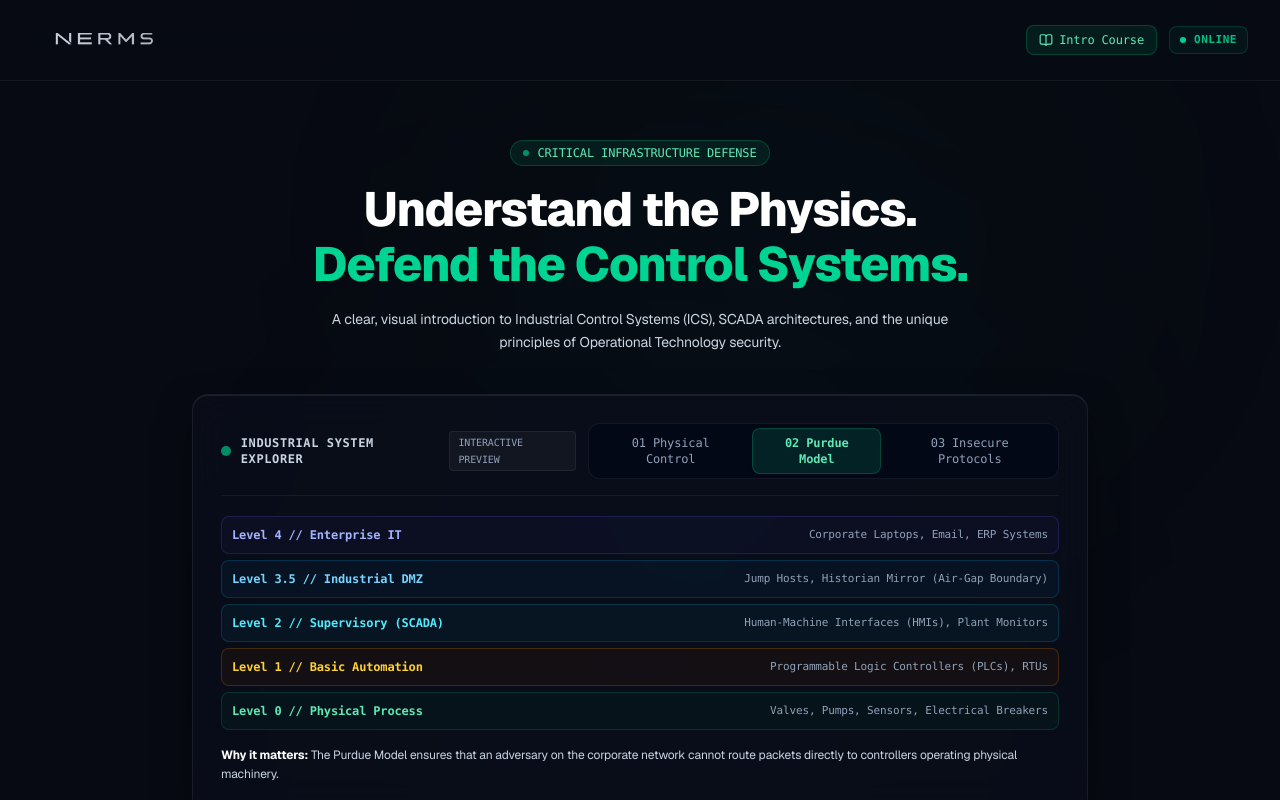
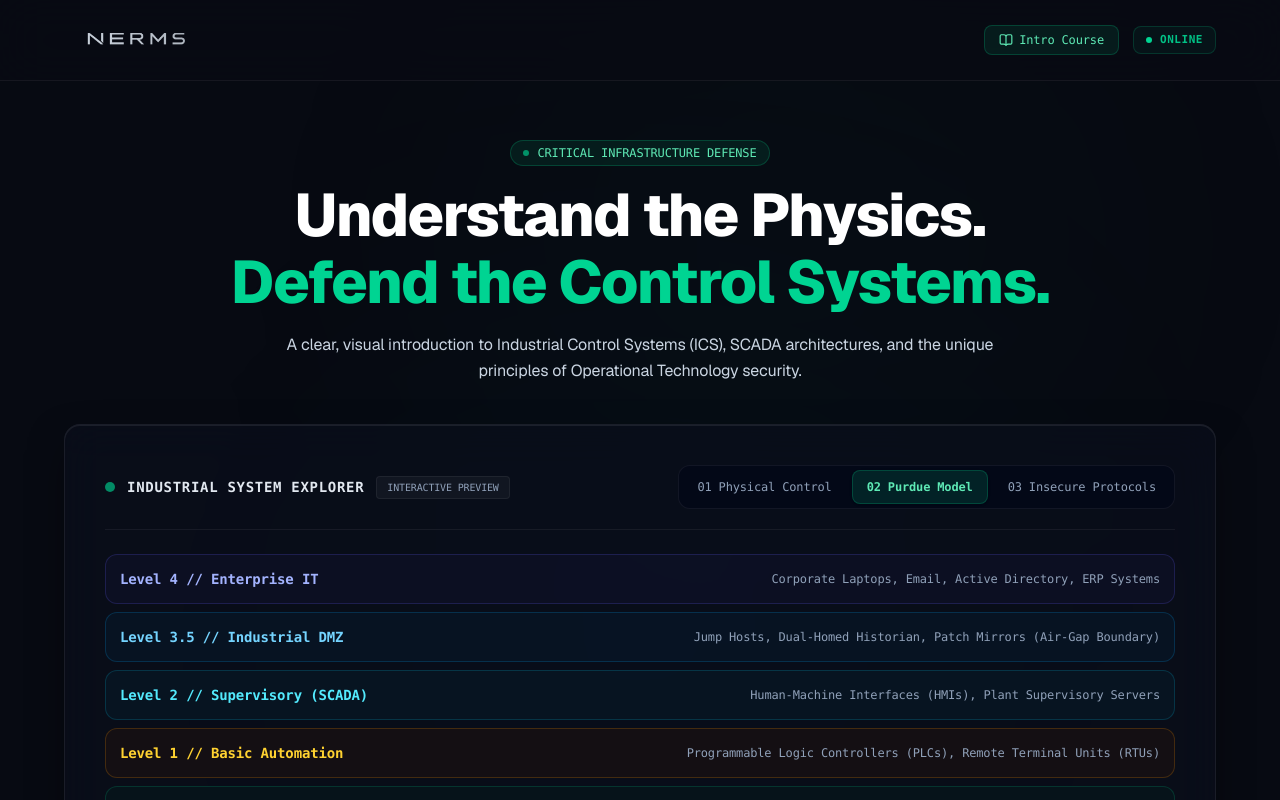
Before and after one commit to Nuranss/NERMS-learning-platform, a Next.js app: page / in a window 1280 px wide. Both pictures are taken after a click on the button "02 Purdue Model". Shown: the top 800 px of the page. Built offline with nearby package versions, Linux system fonts and the light colour scheme.

Commit message:
style: stretch navbar, presentation showcase, and all courses section to eliminate empty side gaps

```diff
--- a/src/app/page.tsx
+++ b/src/app/page.tsx
@@ -11,27 +11,27 @@ export default function HomePage() {
     <div className="flex flex-col min-h-screen w-full">
       <Navbar />
 
-      <main className="flex-1 w-full max-w-7xl mx-auto px-4 sm:px-6 lg:px-10 pt-10 sm:pt-14 pb-24 flex flex-col items-center">
-        {/* Hero Header */}
-        <section className="text-center max-w-3xl mx-auto mb-10">
+      <main className="flex-1 w-full max-w-[1600px] mx-auto px-6 sm:px-10 lg:px-16 pt-10 sm:pt-14 pb-24 flex flex-col items-center">
+        {/* Hero Header - Widescreen stretch */}
+        <section className="text-center max-w-4xl mx-auto mb-10">
           <div className="inline-flex items-center gap-2 px-3 py-1 rounded-full bg-emerald-500/10 border border-emerald-500/25 text-emerald-300 text-xs font-mono font-medium mb-4">
             <span className="w-1.5 h-1.5 rounded-full bg-emerald-400 animate-pulse" />
             <span>CRITICAL INFRASTRUCTURE DEFENSE</span>
           </div>
 
-          <h1 className="text-3xl sm:text-5xl font-extrabold text-white tracking-tight leading-[1.15] mb-4">
+          <h1 className="text-3xl sm:text-5xl lg:text-6xl font-extrabold text-white tracking-tight leading-[1.12] mb-4">
             Understand the Physics. <br />
             <span className="text-emerald-400">Defend the Control Systems.</span>
           </h1>
 
-          <p className="text-xs sm:text-sm text-slate-300 leading-relaxed max-w-2xl mx-auto">
+          <p className="text-xs sm:text-base text-slate-300 leading-relaxed max-w-3xl mx-auto">
             A clear, visual introduction to Industrial Control Systems (ICS), SCADA architectures,
             and the unique principles of Operational Technology security.
           </p>
         </section>
 
-        {/* Center Presentation Showcase */}
-        <section className="w-full mb-8">
+        {/* Center Presentation Showcase - Stretched to 1400px+ */}
+        <section className="w-full mb-10">
           <PresentationShowcase />
         </section>
 
@@ -39,15 +39,15 @@ export default function HomePage() {
         <section className="flex flex-col items-center text-center space-y-4 mb-20">
           <Link
             href="/rooms/intro-to-ics"
-            className="group px-7 py-3.5 rounded-xl font-semibold text-sm sm:text-base bg-emerald-600 hover:bg-emerald-500 text-white shadow-lg shadow-emerald-950/40 active:scale-[0.98] transition-all flex items-center gap-2.5 border border-emerald-400/20"
+            className="group px-8 py-4 rounded-xl font-semibold text-sm sm:text-base bg-emerald-600 hover:bg-emerald-500 text-white shadow-lg shadow-emerald-950/40 active:scale-[0.98] transition-all flex items-center gap-2.5 border border-emerald-400/20"
           >
-            <BookOpen className="w-4 h-4" />
+            <BookOpen className="w-5 h-5" />
             <span>Enter Course: Introduction to ICS</span>
-            <ArrowRight className="w-4 h-4 transition-transform group-hover:translate-x-1" />
+            <ArrowRight className="w-5 h-5 transition-transform group-hover:translate-x-1" />
           </Link>
 
           {/* Clean Course Feature Chips */}
-          <div className="flex flex-wrap items-center justify-center gap-3 pt-2 text-[11px] sm:text-xs text-slate-400 font-mono">
+          <div className="flex flex-wrap items-center justify-center gap-3.5 pt-2 text-xs text-slate-400 font-mono">
             <span className="flex items-center gap-1.5">
               <CheckCircle2 className="w-3.5 h-3.5 text-emerald-400" />
               5 Foundational Modules
@@ -70,8 +70,8 @@ export default function HomePage() {
           </div>
         </section>
 
-        {/* All Courses Segment */}
-        <section className="w-full max-w-4xl border-t border-white/[0.08] pt-14">
+        {/* All Courses Segment - Stretched to match presentation showcase */}
+        <section className="w-full max-w-6xl xl:max-w-7xl border-t border-white/[0.08] pt-14">
           <div className="flex flex-col sm:flex-row sm:items-end justify-between gap-3 mb-8">
             <div>
               <div className="flex items-center gap-2 text-xs font-mono text-emerald-400 mb-1">
@@ -86,7 +86,7 @@ export default function HomePage() {
               </p>
             </div>
 
-            <span className="text-xs font-mono text-slate-500 bg-white/[0.04] border border-white/[0.06] px-3 py-1 rounded-lg">
+            <span className="text-xs font-mono text-slate-400 bg-white/[0.04] border border-white/[0.06] px-3 py-1.5 rounded-lg">
               Showing {COURSES_CATALOG.length} Course
             </span>
           </div>
--- a/src/components/home/PresentationShowcase.tsx
+++ b/src/components/home/PresentationShowcase.tsx
@@ -18,25 +18,25 @@ export function PresentationShowcase() {
   }, []);
 
   return (
-    <div className="w-full max-w-4xl mx-auto nerms-glass-panel rounded-2xl p-5 sm:p-7 shadow-2xl relative overflow-hidden transition-all duration-300">
+    <div className="w-full max-w-6xl xl:max-w-7xl mx-auto nerms-glass-panel rounded-2xl p-6 sm:p-8 lg:p-10 shadow-2xl relative overflow-hidden transition-all duration-300">
       {/* Presentation Showcase Header & Concept Selector */}
-      <div className="flex flex-col sm:flex-row sm:items-center justify-between gap-3 pb-4 mb-5 border-b border-white/[0.06]">
-        <div className="flex items-center gap-2.5">
+      <div className="flex flex-col sm:flex-row sm:items-center justify-between gap-4 pb-5 mb-6 border-b border-white/[0.06]">
+        <div className="flex items-center gap-3">
           <div className="w-2.5 h-2.5 rounded-full bg-emerald-400 animate-pulse" />
-          <span className="text-xs font-mono font-semibold tracking-wider text-slate-300 uppercase">
+          <span className="text-xs sm:text-sm font-mono font-semibold tracking-wider text-slate-200 uppercase">
             INDUSTRIAL SYSTEM EXPLORER
           </span>
-          <span className="text-[10px] font-mono px-2 py-0.5 rounded bg-white/[0.04] text-slate-400 border border-white/[0.06] hidden sm:inline">
+          <span className="text-[10px] font-mono px-2.5 py-0.5 rounded bg-white/[0.04] text-slate-400 border border-white/[0.06] hidden sm:inline">
             INTERACTIVE PREVIEW
           </span>
         </div>
 
         {/* Mode Selector Tabs */}
-        <div className="flex items-center gap-1 p-1 rounded-xl bg-slate-950/60 border border-white/[0.06] text-xs font-mono">
+        <div className="flex items-center gap-1.5 p-1 rounded-xl bg-slate-950/60 border border-white/[0.06] text-xs font-mono">
           <button
             type="button"
             onClick={() => setActiveTab("physical")}
-            className={`px-3 py-1.5 rounded-lg transition-all ${
+            className={`px-3.5 py-2 rounded-lg transition-all ${
               activeTab === "physical"
                 ? "bg-emerald-500/15 text-emerald-300 font-semibold border border-emerald-500/25 shadow-sm"
                 : "text-slate-400 hover:text-slate-200"
@@ -47,7 +47,7 @@ export function PresentationShowcase() {
           <button
             type="button"
             onClick={() => setActiveTab("purdue")}
-            className={`px-3 py-1.5 rounded-lg transition-all ${
+            className={`px-3.5 py-2 rounded-lg transition-all ${
               activeTab === "purdue"
                 ? "bg-emerald-500/15 text-emerald-300 font-semibold border border-emerald-500/25 shadow-sm"
                 : "text-slate-400 hover:text-slate-200"
@@ -58,7 +58,7 @@ export function PresentationShowcase() {
           <button
             type="button"
             onClick={() => setActiveTab("protocols")}
-            className={`px-3 py-1.5 rounded-lg transition-all ${
+            className={`px-3.5 py-2 rounded-lg transition-all ${
               activeTab === "protocols"
                 ? "bg-emerald-500/15 text-emerald-300 font-semibold border border-emerald-500/25 shadow-sm"
                 : "text-slate-400 hover:text-slate-200"
@@ -69,60 +69,60 @@ export function PresentationShowcase() {
         </div>
       </div>
 
-      {/* Slide 1: Physical Process Preview */}
+      {/* Slide 1: Physical Process Preview (Expanded to wide layout) */}
       {activeTab === "physical" && (
-        <div className="space-y-4 animate-in fade-in duration-200">
-          <div className="grid grid-cols-1 md:grid-cols-3 gap-3">
+        <div className="space-y-6 animate-in fade-in duration-200">
+          <div className="grid grid-cols-1 md:grid-cols-3 gap-4 lg:gap-6">
             {/* Live Telemetry Card 1 */}
-            <div className="p-4 rounded-xl bg-slate-950/40 border border-white/[0.06] flex items-center justify-between">
+            <div className="p-5 sm:p-6 rounded-xl bg-slate-950/50 border border-white/[0.06] flex items-center justify-between">
               <div>
-                <span className="text-[10px] font-mono text-slate-400 block">GENERATOR ROTOR SPEED</span>
-                <span className="text-xl font-mono font-bold text-emerald-400 tracking-tight">
+                <span className="text-xs font-mono text-slate-400 block mb-1">GENERATOR ROTOR SPEED</span>
+                <span className="text-2xl sm:text-3xl font-mono font-bold text-emerald-400 tracking-tight">
                   {rpm} <span className="text-xs text-slate-400 font-normal">RPM</span>
                 </span>
-                <span className="text-[10px] font-mono text-emerald-400/80 block mt-0.5">
+                <span className="text-xs font-mono text-emerald-400/80 block mt-1">
                   50.0 Hz Nominal Frequency
                 </span>
               </div>
-              <div className="w-10 h-10 rounded-xl bg-emerald-500/10 border border-emerald-500/20 flex items-center justify-center text-emerald-400">
-                <RotateCw className="w-5 h-5 animate-spin" style={{ animationDuration: "6s" }} />
+              <div className="w-12 h-12 rounded-xl bg-emerald-500/10 border border-emerald-500/20 flex items-center justify-center text-emerald-400 shrink-0">
+                <RotateCw className="w-6 h-6 animate-spin" style={{ animationDuration: "6s" }} />
               </div>
             </div>
 
             {/* Live Telemetry Card 2 */}
-            <div className="p-4 rounded-xl bg-slate-950/40 border border-white/[0.06] flex items-center justify-between">
+            <div className="p-5 sm:p-6 rounded-xl bg-slate-950/50 border border-white/[0.06] flex items-center justify-between">
               <div>
-                <span className="text-[10px] font-mono text-slate-400 block">HYDROSTATIC PRESSURE</span>
-                <span className="text-xl font-mono font-bold text-slate-100 tracking-tight">
+                <span className="text-xs font-mono text-slate-400 block mb-1">HYDROSTATIC PRESSURE</span>
+                <span className="text-2xl sm:text-3xl font-mono font-bold text-slate-100 tracking-tight">
                   {psi} <span className="text-xs text-slate-400 font-normal">PSI</span>
                 </span>
-                <span className="text-[10px] font-mono text-slate-400 block mt-0.5">
+                <span className="text-xs font-mono text-slate-400 block mt-1">
                   Operating Range: 40-60 PSI
                 </span>
               </div>
-              <div className="w-10 h-10 rounded-xl bg-cyan-500/10 border border-cyan-500/20 flex items-center justify-center text-cyan-400">
-                <Activity className="w-5 h-5" />
+              <div className="w-12 h-12 rounded-xl bg-cyan-500/10 border border-cyan-500/20 flex items-center justify-center text-cyan-400 shrink-0">
+                <Activity className="w-6 h-6" />
               </div>
             </div>
 
             {/* Live Telemetry Card 3 */}
-            <div className="p-4 rounded-xl bg-slate-950/40 border border-white/[0.06] flex items-center justify-between">
+            <div className="p-5 sm:p-6 rounded-xl bg-slate-950/50 border border-white/[0.06] flex items-center justify-between">
               <div>
-                <span className="text-[10px] font-mono text-slate-400 block">SAFETY INTERLOCK (SIS)</span>
-                <span className="text-sm font-mono font-bold text-emerald-400 tracking-tight block mt-1">
+                <span className="text-xs font-mono text-slate-400 block mb-1">SAFETY INTERLOCK (SIS)</span>
+                <span className="text-base sm:text-lg font-mono font-bold text-emerald-400 tracking-tight block mt-1">
                   ARMED // HEALTHY
                 </span>
-                <span className="text-[10px] font-mono text-slate-400 block mt-0.5">
+                <span className="text-xs font-mono text-slate-400 block mt-1">
                   Fail-Safe Circuit: Online
                 </span>
               </div>
-              <div className="w-10 h-10 rounded-xl bg-emerald-500/10 border border-emerald-500/20 flex items-center justify-center text-emerald-400">
-                <CheckCircle2 className="w-5 h-5" />
+              <div className="w-12 h-12 rounded-xl bg-emerald-500/10 border border-emerald-500/20 flex items-center justify-center text-emerald-400 shrink-0">
+                <CheckCircle2 className="w-6 h-6" />
               </div>
             </div>
           </div>
 
-          <p className="text-xs text-slate-300 leading-relaxed pt-1">
+          <p className="text-xs sm:text-sm text-slate-300 leading-relaxed pt-2">
             <strong className="text-white">Why it matters:</strong> Unlike corporate IT where an attack leaks data,
             an attack on an industrial PLC directly alters physical velocity, heat, and pressure. A single modified setpoint
             can over-spin a centrifuge or rupture a chemical valve.
@@ -132,31 +132,31 @@ export function PresentationShowcase() {
 
       {/* Slide 2: Purdue Model Architecture Preview */}
       {activeTab === "purdue" && (
-        <div className="space-y-3 animate-in fade-in duration-200">
-          <div className="space-y-1.5 font-mono text-xs">
-            <div className="p-2.5 rounded-lg bg-indigo-950/20 border border-indigo-500/20 flex items-center justify-between">
+        <div className="space-y-4 animate-in fade-in duration-200">
+          <div className="space-y-2 font-mono text-xs sm:text-sm">
+            <div className="p-3 sm:p-3.5 rounded-xl bg-indigo-950/20 border border-indigo-500/20 flex flex-col sm:flex-row sm:items-center justify-between gap-1">
               <span className="text-indigo-300 font-bold">Level 4 // Enterprise IT</span>
-              <span className="text-slate-400 text-[11px]">Corporate Laptops, Email, ERP Systems</span>
+              <span className="text-slate-400 text-xs">Corporate Laptops, Email, Active Directory, ERP Systems</span>
             </div>
-            <div className="p-2.5 rounded-lg bg-sky-950/20 border border-sky-500/20 flex items-center justify-between">
+            <div className="p-3 sm:p-3.5 rounded-xl bg-sky-950/20 border border-sky-500/20 flex flex-col sm:flex-row sm:items-center justify-between gap-1">
               <span className="text-sky-300 font-bold">Level 3.5 // Industrial DMZ</span>
-              <span className="text-slate-400 text-[11px]">Jump Hosts, Historian Mirror (Air-Gap Boundary)</span>
+              <span className="text-slate-400 text-xs">Jump Hosts, Dual-Homed Historian, Patch Mirrors (Air-Gap Boundary)</span>
             </div>
-            <div className="p-2.5 rounded-lg bg-cyan-950/20 border border-cyan-500/20 flex items-center justify-between">
+            <div className="p-3 sm:p-3.5 rounded-xl bg-cyan-950/20 border border-cyan-500/20 flex flex-col sm:flex-row sm:items-center justify-between gap-1">
               <span className="text-cyan-300 font-bold">Level 2 // Supervisory (SCADA)</span>
-              <span className="text-slate-400 text-[11px]">Human-Machine Interfaces (HMIs), Plant Monitors</span>
+              <span className="text-slate-400 text-xs">Human-Machine Interfaces (HMIs), Plant Supervisory Servers</span>
             </div>
-            <div className="p-2.5 rounded-lg bg-amber-950/20 border border-amber-500/20 flex items-center justify-between">
+            <div className="p-3 sm:p-3.5 rounded-xl bg-amber-950/20 border border-amber-500/20 flex flex-col sm:flex-row sm:items-center justify-between gap-1">
               <span className="text-amber-300 font-bold">Level 1 // Basic Automation</span>
-              <span className="text-slate-400 text-[11px]">Programmable Logic Controllers (PLCs), RTUs</span>
+              <span className="text-slate-400 text-xs">Programmable Logic Controllers (PLCs), Remote Terminal Units (RTUs)</span>
             </div>
-            <div className="p-2.5 rounded-lg bg-emerald-950/20 border border-emerald-500/20 flex items-center justify-between">
+            <div className="p-3 sm:p-3.5 rounded-xl bg-emerald-950/20 border border-emerald-500/20 flex flex-col sm:flex-row sm:items-center justify-between gap-1">
               <span className="text-emerald-300 font-bold">Level 0 // Physical Process</span>
-              <span className="text-slate-400 text-[11px]">Valves, Pumps, Sensors, Electrical Breakers</span>
+              <span className="text-slate-400 text-xs">Physical Actuators, Valves, Pumps, Sensors, High-Voltage Breakers</span>
             </div>
           </div>
 
-          <p className="text-xs text-slate-300 leading-relaxed pt-1">
+          <p className="text-xs sm:text-sm text-slate-300 leading-relaxed pt-2">
             <strong className="text-white">Why it matters:</strong> The Purdue Model ensures that an adversary on the corporate network cannot route packets directly to controllers operating physical machinery.
           </p>
         </div>
@@ -164,36 +164,38 @@ export function PresentationShowcase() {
 
       {/* Slide 3: Insecure Protocols Preview */}
       {activeTab === "protocols" && (
-        <div className="space-y-3 animate-in fade-in duration-200">
-          <div className="p-3.5 rounded-xl bg-slate-950/60 border border-white/[0.06] font-mono text-xs space-y-2">
-            <div className="flex items-center justify-between text-slate-400 text-[11px] pb-2 border-b border-white/[0.04]">
+        <div className="space-y-4 animate-in fade-in duration-200">
+          <div className="p-4 sm:p-5 rounded-xl bg-slate-950/60 border border-white/[0.06] font-mono text-xs space-y-3">
+            <div className="flex items-center justify-between text-slate-400 text-xs pb-3 border-b border-white/[0.04]">
               <span>SAMPLE MODBUS TCP PACKET (PORT 502)</span>
               <span className="text-rose-400 font-bold">INSECURE BY DESIGN</span>
             </div>
-            <div className="grid grid-cols-2 sm:grid-cols-4 gap-2 text-[11px]">
-              <div className="p-2 rounded bg-white/[0.02] border border-white/[0.04]">
-                <span className="text-slate-500 block">Unit ID</span>
+            <div className="grid grid-cols-2 sm:grid-cols-4 gap-3 text-xs sm:text-sm">
+              <div className="p-3 rounded-lg bg-white/[0.02] border border-white/[0.04]">
+                <span className="text-slate-500 text-xs block mb-1">Unit ID</span>
                 <span className="text-slate-200 font-bold">0x01</span>
               </div>
-              <div className="p-2 rounded bg-white/[0.02] border border-white/[0.04]">
-                <span className="text-slate-500 block">Function Code</span>
+              <div className="p-3 rounded-lg bg-white/[0.02] border border-white/[0.04]">
+                <span className="text-slate-500 text-xs block mb-1">Function Code</span>
                 <span className="text-amber-400 font-bold">0x05 (Write Coil)</span>
               </div>
-              <div className="p-2 rounded bg-white/[0.02] border border-white/[0.04]">
-                <span className="text-slate-500 block">Coil Address</span>
+              <div className="p-3 rounded-lg bg-white/[0.02] border border-white/[0.04]">
+                <span className="text-slate-500 text-xs block mb-1">Coil Address</span>
                 <span className="text-slate-200 font-bold">0x0001 (Pump 1)</span>
               </div>
-              <div className="p-2 rounded bg-white/[0.02] border border-white/[0.04]">
-                <span className="text-slate-500 block">Value</span>
+              <div className="p-3 rounded-lg bg-white/[0.02] border border-white/[0.04]">
+                <span className="text-slate-500 text-xs block mb-1">Value</span>
                 <span className="text-emerald-400 font-bold">0xFF00 (Force ON)</span>
               </div>
             </div>
-            <div className="text-[11px] text-slate-400 pt-1">
-              Authentication: <span className="text-rose-400 font-bold">None</span> • Encryption: <span className="text-rose-400 font-bold">None</span> (Cleartext)
+            <div className="text-xs text-slate-400 pt-1 flex items-center justify-between">
+              <span>Authentication: <strong className="text-rose-400">None</strong></span>
+              <span>Encryption: <strong className="text-rose-400">None (Cleartext)</strong></span>
+              <span>Integrity Hash: <strong className="text-rose-400">None</strong></span>
             </div>
           </div>
 
-          <p className="text-xs text-slate-300 leading-relaxed pt-1">
+          <p className="text-xs sm:text-sm text-slate-300 leading-relaxed pt-2">
             <strong className="text-white">Why it matters:</strong> Because protocols from the 1970s lacked authentication, anyone on the local network can force industrial coils and change critical setpoints without credentials.
           </p>
         </div>
--- a/src/components/layout/Navbar.tsx
+++ b/src/components/layout/Navbar.tsx
@@ -6,33 +6,33 @@ import { BookOpen } from "lucide-react";
 
 export function Navbar() {
   return (
-    <header className="sticky top-0 z-50 w-full border-b border-white/[0.06] bg-[#080b13]/85 backdrop-blur-xl px-4 sm:px-8 py-3.5 transition-colors">
-      <div className="w-full max-w-7xl mx-auto flex items-center justify-between">
-        {/* Left: NERMS Logo */}
+    <header className="sticky top-0 z-50 w-full border-b border-white/[0.06] bg-[#080b13]/90 backdrop-blur-xl px-6 sm:px-10 lg:px-16 py-3.5 transition-colors">
+      <div className="w-full max-w-[1600px] mx-auto flex items-center justify-between">
+        {/* Left: NERMS Logo stretched to the natural left */}
         <div className="flex items-center">
           <Link href="/" className="flex items-center group py-0.5">
             <Image
               src="/nerms-logo.png"
               alt="NERMS"
-              width={240}
-              height={80}
+              width={260}
+              height={86}
               priority
-              className="h-9 sm:h-12 w-auto object-contain transition-transform duration-200 group-hover:scale-[1.02]"
+              className="h-10 sm:h-12 w-auto object-contain transition-transform duration-200 group-hover:scale-[1.02]"
             />
           </Link>
         </div>
 
-        {/* Right: Clean, restrained action & status */}
-        <div className="flex items-center gap-3 text-xs font-mono">
+        {/* Right: Clean, restrained action & status stretched to the natural right */}
+        <div className="flex items-center gap-3.5 text-xs font-mono">
           <Link
             href="/rooms/intro-to-ics"
-            className="flex items-center gap-1.5 px-3 py-1.5 rounded-lg bg-emerald-500/10 hover:bg-emerald-500/20 text-emerald-300 border border-emerald-500/25 transition-all text-xs font-medium active:scale-95"
+            className="flex items-center gap-1.5 px-3.5 py-1.5 rounded-lg bg-emerald-500/10 hover:bg-emerald-500/20 text-emerald-300 border border-emerald-500/25 transition-all text-xs font-medium active:scale-95"
           >
             <BookOpen className="w-3.5 h-3.5" />
             <span>Intro Course</span>
           </Link>
 
-          <span className="hidden sm:flex items-center gap-2 text-emerald-400/90 bg-emerald-500/[0.06] border border-emerald-500/20 px-2.5 py-1.5 rounded-lg">
+          <span className="hidden sm:flex items-center gap-2 text-emerald-400/90 bg-emerald-500/[0.06] border border-emerald-500/20 px-3 py-1.5 rounded-lg">
             <span className="w-1.5 h-1.5 rounded-full bg-emerald-400 animate-pulse" />
             <span className="text-[11px] tracking-wider font-semibold">ONLINE</span>
           </span>
```
Also changed, not shown: src/components/home/CourseCard.tsx (+22 -22 lines).
